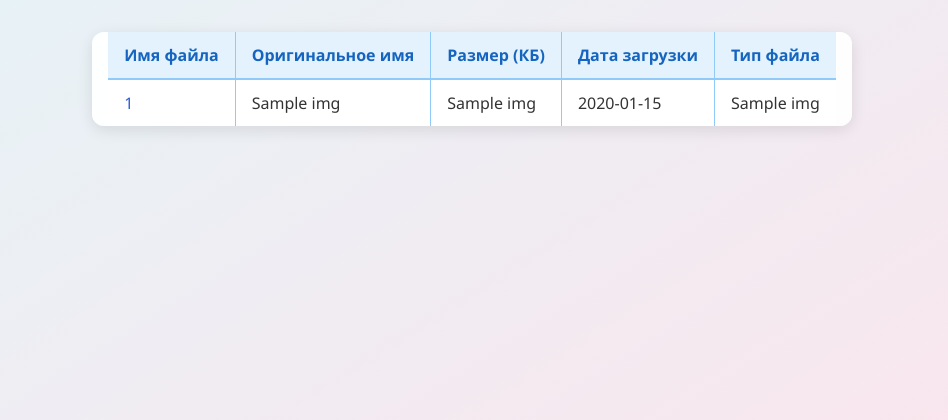
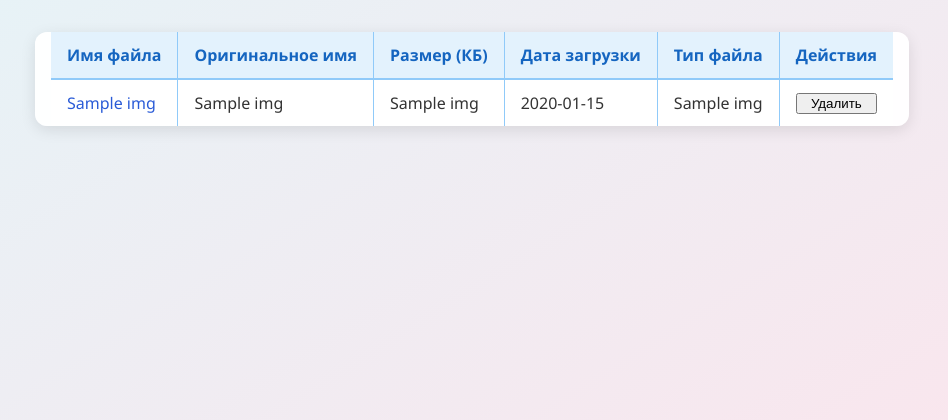
Before and after one commit to victoria-brauer/MyImageSERVER, a FastAPI app: template templates/images_list.html in a window 1280 px wide. Shown: the part 299-719 px from the top of the page, without its empty margins (168-1116 px from the left). Run offline with FastAPI, Linux system fonts and the light colour scheme; the template is opened without the code that fills it: most values are stand-ins (such as "Sample title", 1, 10 or a date in 2020); some libraries are stand-ins or nearby versions.

Commit message:
Added button to the main page and pagination for /images-list.

```diff
--- a/templates/images_list.html
+++ b/templates/images_list.html
@@ -27,21 +27,43 @@
                     <th>Размер (КБ)</th>
                     <th>Дата загрузки</th>
                     <th>Тип файла</th>
+                    <th>Действия</th>
                 </tr>
             </thead>
             <tbody>
                 {% for img in images %}
                     <tr>
-                        <td><a href="/images/{{ img[0] }}" target="_blank">{{ img[0] }}</a></td>
-                        <td>{{ img[1] }}</td>
+                        <td><a href="/images/{{ img[1] }}" target="_blank">{{ img[1] }}</a></td>
                         <td>{{ img[2] }}</td>
-                        <td>{{ img[3].strftime('%Y-%m-%d %H:%M') if img[3] is not string else img[3][:16] }}</td>
-                        <td>{{ img[4] }}</td>
+                        <td>{{ img[3] }}</td>
+                        <td>{{ img[4].strftime('%Y-%m-%d %H:%M') if img[4] is not string else img[4][:16] }}</td>
+                        <td>{{ img[5] }}</td>
+                        <td>
+                            <form action="/delete/{{ img[0] }}" method="post" onsubmit="return confirm('Удалить изображение?');">
+                                <button type="submit">Удалить</button>
+                            </form>
+                        </td>
                     </tr>
                 {% endfor %}
             </tbody>
         </table>
     </div>
+
+    <!-- Пагинация -->
+    {% if total_pages > 1 %}
+    <div class="pagination" style="margin-top: 20px; text-align: center;">
+        {% if page > 1 %}
+            <a href="/images-list?page={{ page - 1 }}">← Предыдущая</a>
+        {% endif %}
+
+        <span style="margin: 0 10px;">Страница {{ page }} из {{ total_pages }}</span>
+
+        {% if page < total_pages %}
+            <a href="/images-list?page={{ page + 1 }}">Следующая →</a>
+        {% endif %}
+    </div>
+    {% endif %}
+
     {% else %}
         <div class="empty">Нет загруженных изображений.</div>
     {% endif %}
--- a/templates/index.html
+++ b/templates/index.html
@@ -14,6 +14,7 @@
     <div class="buttons">
       <a href="/upload">Загрузить изображение</a>
       <a href="/images">Галерея</a>
+      <a href="/images-list">Список загруженных изображений</a>
     </div>
   </header>
 
```
